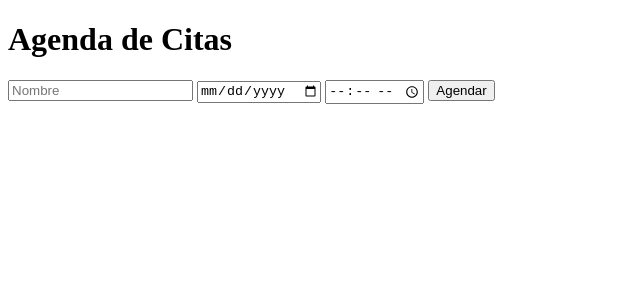
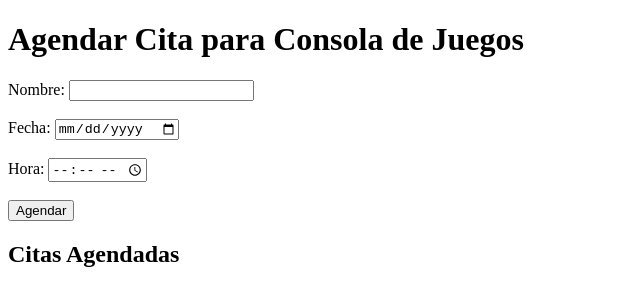
Before and after one commit to efigueroabg/game-console-appointments, a website: page index.html in a window 1280 px wide. Shown: the whole page, without its empty margins (0-640 px from the left). Drawn offline with Linux system fonts and the light colour scheme; no server answers.

Commit message:
Update index.html

```diff
--- a/index.html
+++ b/index.html
@@ -1,18 +1,24 @@
 <!DOCTYPE html>
 <html lang="es">
 <head>
-  <meta charset="UTF-8" />
-  <title>Agenda de Citas</title>
+  <meta charset="UTF-8">
+  <title>Agendar Cita</title>
 </head>
 <body>
-  <h1>Agenda de Citas</h1>
+  <h1>Agendar Cita para Consola de Juegos</h1>
   <form id="appointmentForm">
-    <input type="text" id="name" placeholder="Nombre" required />
-    <input type="date" id="date" required />
-    <input type="time" id="time" required />
+    <label for="name">Nombre:</label>
+    <input type="text" id="name" required><br><br>
+    <label for="date">Fecha:</label>
+    <input type="date" id="date" required><br><br>
+    <label for="time">Hora:</label>
+    <input type="time" id="time" required><br><br>
     <button type="submit">Agendar</button>
   </form>
+
+  <h2>Citas Agendadas</h2>
   <ul id="appointmentsList"></ul>
+
   <script src="script.js"></script>
 </body>
 </html>
```
